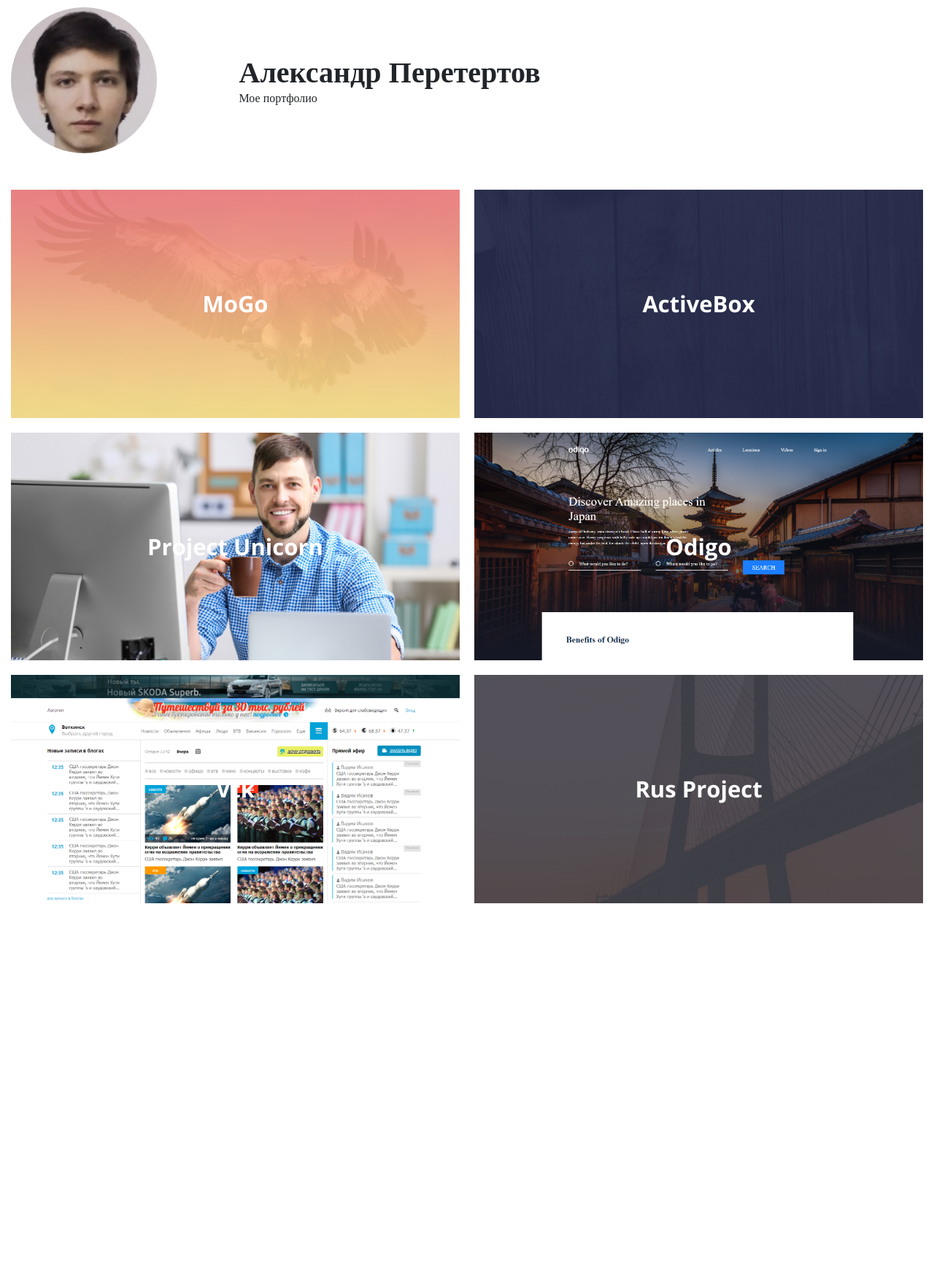
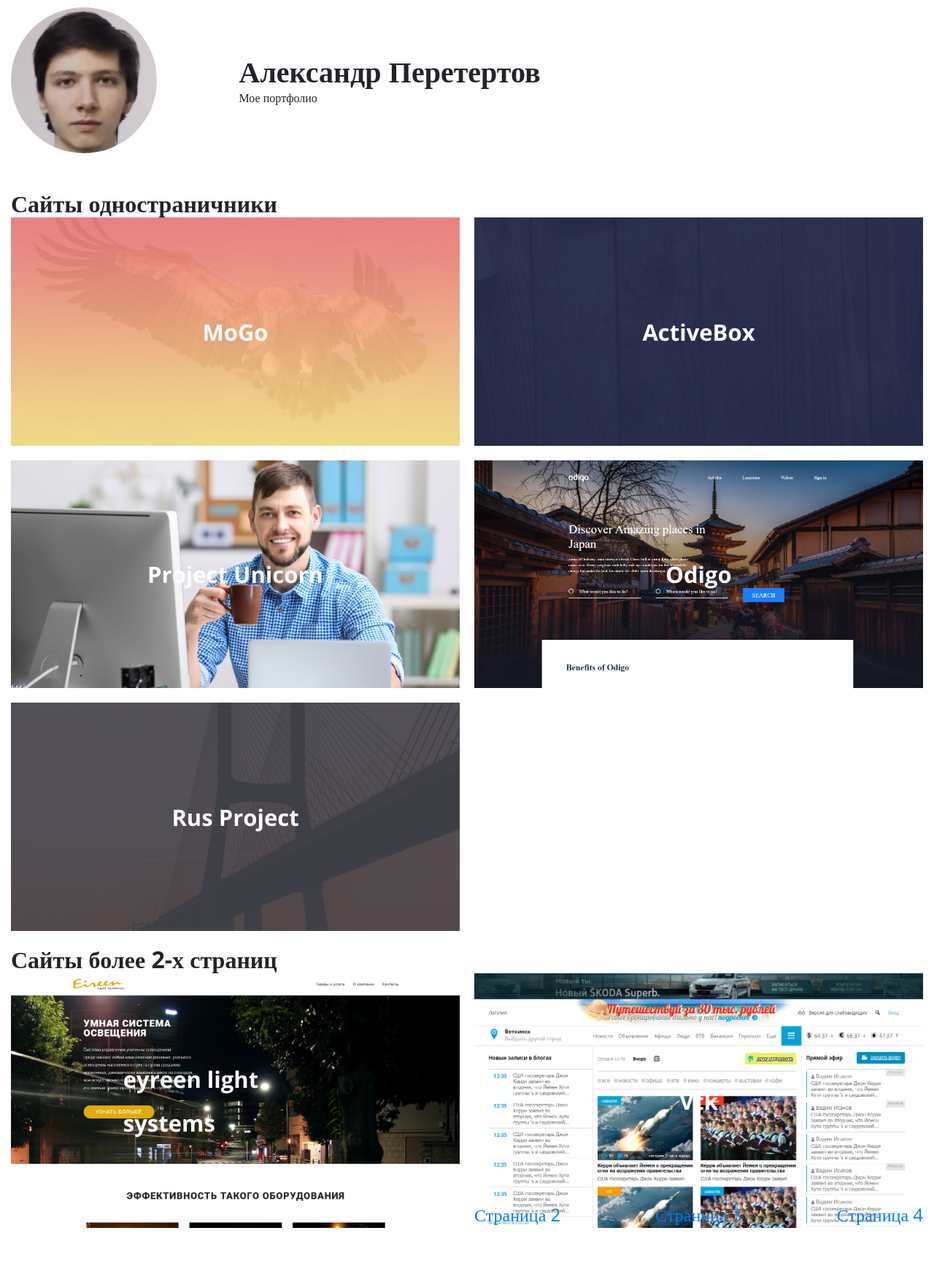
Before and after one commit to Aleksandr18/Career_portfolios, a PHP site: page / in a window 1280 px wide. Shown: the whole page at 73% size. Before the commit the page ends 1238 px from the top, so only its background shows below. Run offline with PHP 8.4, Linux system fonts and the light colour scheme.

Commit message:
first commit

```diff
--- a/assets/js/script.js
+++ b/assets/js/script.js
@@ -1,24 +1,15 @@
 
 $(document).ready(function () {
-    $(document).on("click", '.burger', function () {
-        $('body').toggleClass('modal-open');
+
+
+    $('.owl-Img').owlCarousel({
+        loop: true,
+        autoplay: true,
+        autoplayTimeout : 7000,
+        margin: 24,
+        nav: true,
+        items: 1
     });
-
-    var elem = $('header');
-    var doc = $(document);
-
-    function scrolled() {
-        var threshold = doc.scrollTop() > 50;
-        elem.toggleClass('scrolled', threshold);
-    }
-
-    if(scrolled < 50) {
-        elem.addClass(scrolled);
-    } else {
-        elem.removeClass(scrolled);
-    }
-
-    $(window).on({scroll: scrolled});
 
 
 
--- a/assets/src/scss/import-scss/element.scss
+++ b/assets/src/scss/import-scss/element.scss
@@ -48,6 +48,10 @@
   top: 0;
   left: 0;
   z-index: 5;
+}
+
+.vtk {
+  height: 90%;
 }
 
 .names {
@@ -102,3 +106,22 @@
   align-items: center;
   justify-content: space-between;
 }
+
+.list {
+  position: absolute;
+  font-size: 20px;
+  color: #000;
+  text-decoration: none;
+}
+
+.linkP {
+  position: relative;
+  display: flex;
+  justify-content: space-between;
+  flex-wrap: wrap;
+}
+
+.linkV {
+  text-decoration: none;
+  font-size: 24px;
+}
--- a/index.html
+++ b/index.html
@@ -8,6 +8,10 @@
     <link rel="preconnect" href="https://fonts.gstatic.com">
     <link href="https://fonts.googleapis.com/css2?family=Open+Sans:ital,wght@0,300;0,400;0,600;0,700;0,800;1,300;1,400;1,600;1,700;1,800&display=swap"
           rel="stylesheet">
+    <link rel="stylesheet" rel="preload" onload="this.rel='stylesheet'" as="style"
+          href="https://cdnjs.cloudflare.com/ajax/libs/OwlCarousel2/2.3.4/assets/owl.carousel.min.css"
+          integrity="sha512-tS3S5qG0BlhnQROyJXvNjeEM4UpMXHrQfTGmbQ1gKmelCxlSEBUaxhRBj/EFTzpbP4RVSrpEikbmdJobCvhE3g=="
+          crossorigin="anonymous"/>
     <link rel="stylesheet" href="assets/css/style.css">
     <title>resume</title>
 </head>
@@ -29,6 +33,7 @@
 
 <div class="asd">
     <div class="container">
+        <h2>Сайты одностраничники</h2>
         <div class="asdItems">
             <div class="asdItem">
                 <img class="qwe" src="assets/img/intro.jpg" alt="">
@@ -59,13 +64,6 @@
                 <a class="link" href="https://aleksandr18.github.io/Odigo/"></a>
             </div>
             <div class="asdItem">
-                <img class="qwe" src="assets/img/vtk.png" alt="">
-                <h2 class="asdItemTitle">
-                    Vtk
-                </h2>
-                <a class="link" href="https://aleksandr18.github.io/vtk/"></a>
-            </div>
-            <div class="asdItem">
                 <img class="qwe" src="assets/img/HeaderPh.jpg" alt="">
                 <h2 class="asdItemTitle">
                     Rus Project
@@ -73,6 +71,30 @@
                 <a class="link" href="https://aleksandr18.github.io/ruPrj/"></a>
             </div>
         </div>
+        <h2>Сайты более 2-х страниц</h2>
+        <div class="asdItems">
+            <div class="asdItem">
+                <img class="qwe" src="assets/img/eyreen.png" alt="">
+                <h2 class="asdItemTitle">
+                    eyreen light systems
+                </h2>
+                <a class="link" href="http://mydiplomwork.mcdir.ru/"></a>
+            </div>
+            <div class="asdItem">
+                <img class="qwe" src="assets/img/vtk.png" alt="">
+                <h2 class="asdItemTitle">
+                    Vtk
+                </h2>
+                <a class="link vtk" href="https://aleksandr18.github.io/vtk/"></a>
+                <div class="linkP">
+                    <a class="linkV" href="https://aleksandr18.github.io/vtk/news.html">Страница 2</a>
+                    <a class="linkV" href="https://aleksandr18.github.io/vtk/vtvMain.html">Страница 3</a>
+                    <a class="linkV" href="https://aleksandr18.github.io/vtk/vtvVideo.html">Страница 4</a>
+                </div>
+            </div>
+
+        </div>
+
     </div>
 </div>
 
@@ -83,9 +105,10 @@
 <script src="https://cdn.jsdelivr.net/npm/popper.js@1.16.1/dist/umd/popper.min.js"
         integrity="sha384-9/reFTGAW83EW2RDu2S0VKaIzap3H66lZH81PoYlFhbGU+6BZp6G7niu735Sk7lN"
         crossorigin="anonymous"></script>
-<script src="https://stackpath.bootstrapcdn.com/bootstrap/4.5.2/js/bootstrap.min.js"
-        integrity="sha384-B4gt1jrGC7Jh4AgTPSdUtOBvfO8shuf57BaghqFfPlYxofvL8/KUEfYiJOMMV+rV"
+<script src="https://cdnjs.cloudflare.com/ajax/libs/OwlCarousel2/2.3.4/owl.carousel.min.js"
+        integrity="sha512-bPs7Ae6pVvhOSiIcyUClR7/q2OAsRiovw4vAkX+zJbw3ShAeeqezq50RIIcIURq7Oa20rW2n2q+fyXBNcU9lrw=="
         crossorigin="anonymous"></script>
+
 <script src="https://cdnjs.cloudflare.com/ajax/libs/OwlCarousel2/2.3.4/owl.carousel.min.js"
         integrity="sha512-bPs7Ae6pVvhOSiIcyUClR7/q2OAsRiovw4vAkX+zJbw3ShAeeqezq50RIIcIURq7Oa20rW2n2q+fyXBNcU9lrw=="
         crossorigin="anonymous"></script>
```
Also changed, not shown: assets/css/style.css, assets/img/eyreen.png (added).
